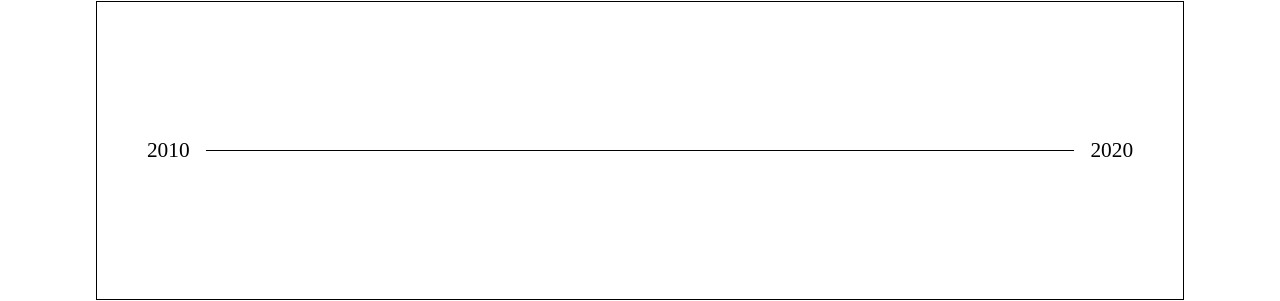
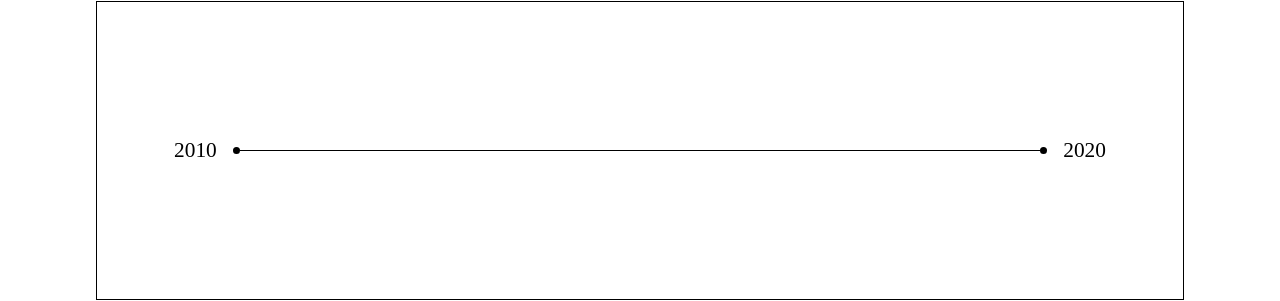
Before and after one commit to anngo14/Portfolio, a React (Create React App) app: page / in a window 1280 px wide. Shown: the part 1169-1470 px from the top of the page. Built offline with nearby package versions, Linux system fonts and the light colour scheme.

Commit message:
timeline end points

```diff
--- a/src/components/Timeline.js
+++ b/src/components/Timeline.js
@@ -6,9 +6,13 @@ export default function Timeline() {
         <div className='timeline-container'>
             <h1>Timeline</h1>
             <div className='timeline-content'>
-                <span className='timeline-end'>2010</span>
-                <div className='timeline'></div>
-                <span className='timeline-end'>2020</span>
+                <span className='timeline-year'>2010</span>
+                <div className='timeline'>
+                    <div className='timeline-dot'></div>
+                    <div className='timeline-line'></div>
+                    <div className='timeline-dot'></div>
+                </div>
+                <span className='timeline-year'>2020</span>
             </div>
         </div>
     )
--- a/src/css/Timeline.css
+++ b/src/css/Timeline.css
@@ -17,11 +17,24 @@
     align-items: center;
 }
 .timeline{
-    background-color: black;
-    width: 80%;
-    height: 1px;
+    display:flex;
+    flex-direction: row;
+    justify-content: center;
+    align-items: center;
+    width: 75%;
     margin: 0 1em;
 }
-.timeline-end{
+.timeline-dot{
+    border-radius: 50%;
+    height: 7px;
+    width: 7px;
+    background-color: black;
+}
+.timeline-line{
+    background-color: black;
+    height: 1px;
+    width: 100%;
+}
+.timeline-year{
     font-size: 16pt;
 }
```
Also changed, not shown: 1 other file (tests, documents, lock files or other folders).
